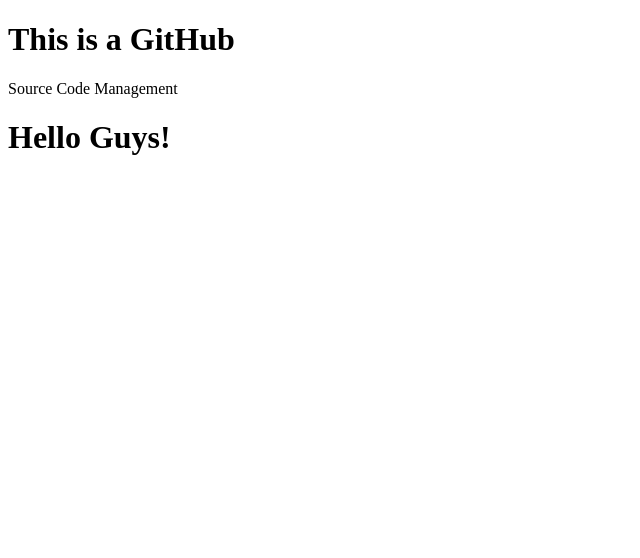
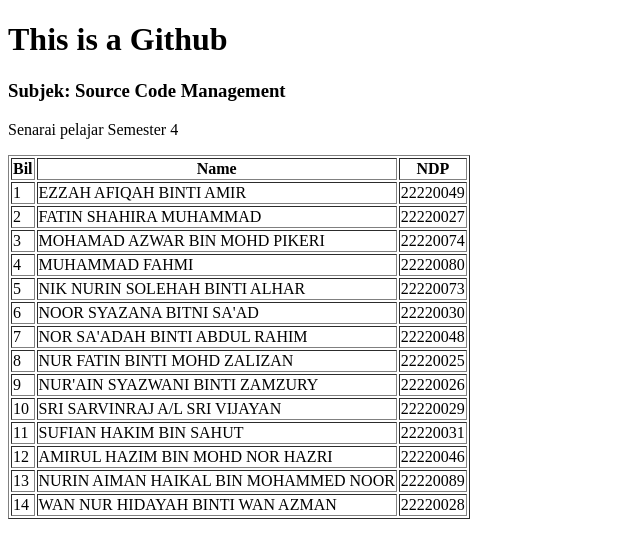
Before and after one commit to FatinZalizan/amalifinal.io, a plain HTML site: page index.html in a window 1280 px wide. Shown: the whole page, without its empty margins (0-640 px from the left). Drawn offline with Linux system fonts and the light colour scheme.

Commit message:
Senarai Pelajar Semester 4

```diff
--- a/index.html
+++ b/index.html
@@ -7,8 +7,88 @@
     <title>SCM FINAL</title>
 </head>
 <body>
-    <h1>This is a GitHub</h1>
-    <p>Source Code Management</p>
-    <h1>Hello Guys!</h1>
+<h1>This is a Github</h1>
+<h3>Subjek: Source Code Management</h3>
+<p>Senarai pelajar Semester 4</p>
+
+
+<table border="1">
+<tr>
+<th>Bil</th>
+<th>Name</th>
+<th>NDP</th>
+</tr>
+<tr>
+<td>1</td>
+<td>EZZAH AFIQAH BINTI AMIR</td>
+<td>22220049</td>
+</tr>
+<tr>
+<td>2</td>
+<td>FATIN SHAHIRA MUHAMMAD</td>
+<td>22220027</td>
+</tr>
+<tr>
+<td>3</td>
+<td>MOHAMAD AZWAR BIN MOHD PIKERI</td>
+<td>22220074</td>
+</tr>
+<tr>
+<td>4</td>
+<td>MUHAMMAD FAHMI</td>
+<td>22220080</td>
+</tr>
+<tr>
+<td>5</td>
+<td>NIK NURIN SOLEHAH BINTI ALHAR</td>
+<td>22220073</td>
+</tr>
+<tr>
+<td>6</td>
+<td>NOOR SYAZANA BITNI SA'AD</td>
+<td>22220030</td>
+</tr>
+<tr>
+<td>7</td>
+<td>NOR SA'ADAH BINTI ABDUL RAHIM</td>
+<td>22220048</td>
+</tr>
+<tr>
+<td>8</td>
+<td>NUR FATIN BINTI MOHD ZALIZAN</td>
+<td>22220025</td>
+</tr>
+<tr>
+<td>9</td>
+<td>NUR'AIN SYAZWANI BINTI ZAMZURY</td>
+<td>22220026</td>
+</tr>
+<tr>
+<td>10</td>
+<td>SRI SARVINRAJ A/L SRI VIJAYAN</td>
+<td>22220029</td>
+</tr>
+<tr>
+<td>11</td>
+<td>SUFIAN HAKIM BIN SAHUT</td>
+<td>22220031</td>
+</tr>
+<tr>
+<td>12</td>
+<td>AMIRUL HAZIM BIN MOHD NOR HAZRI</td>
+<td>22220046</td>
+</tr>
+<tr>
+<td>13</td>
+<td>NURIN AIMAN HAIKAL BIN MOHAMMED NOOR</td>
+<td>22220089</td>
+</tr>
+<tr>
+<td>14</td>
+<td>WAN NUR HIDAYAH BINTI WAN AZMAN</td>
+<td>22220028</td>
+</tr>
+</table>
 </body>
+
 </html>
```
